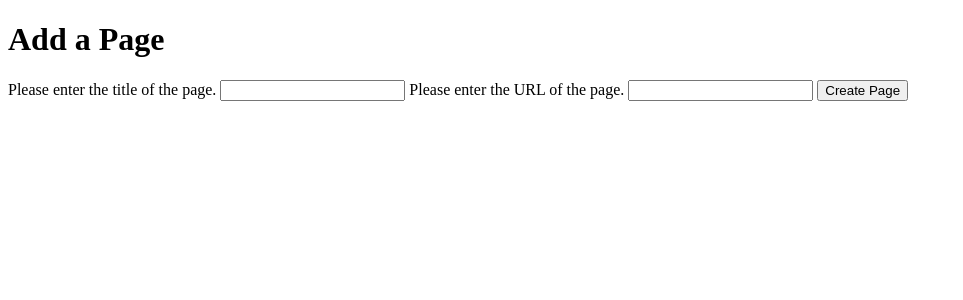
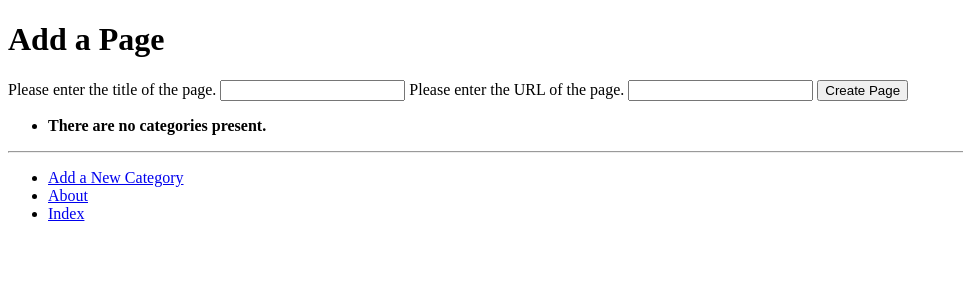
Before and after one commit to dans-acc/twd_lab_work, a Django app: page /rango/category/django/add_page/ in a window 1280 px wide. Shown: the top 300 px of the page, without its empty margins (0-963 px from the left). Run offline with Django 3.2, Linux system fonts and the light colour scheme; data comes from the database, SQL or seed files in the repository.

Commit message:
Finished Chapter 8

```diff
--- /dev/null
+++ b/rango/templatetags/rango_template_tags.py
@@ -0,0 +1,21 @@
+from django import template
+from rango.models import Category
+
+register = template.Library()
+
+'''
+Create custom template tags that are included in the template
+and allow them to request their data.
+
+@register.inclusion_tag() director refers to another new template:
+	"rango/categories.html".
+	Used to render the list of categories you provide in the dictionary
+	that is returned by the function.
+	This can then be injected into the response of the view that initially
+	called the template tag.
+
+Returns a dictionary of all categories.
+'''
+@register.inclusion_tag('rango/categories.html')
+def get_category_list(current_category=None):
+	return {'categories': Category.objects.all(), 'current_category': current_category}
--- a/templates/rango/add_page.html
+++ b/templates/rango/add_page.html
@@ -1,12 +1,16 @@
-<!DOCTYPE html>
-<html>
-<head>
-	<title>Rango</title>
-</head>
-<body>
+{% extends 'rango/base.html' %}
+{% load staticfiles %}
+
+<!-- Override the title of the base template. -->
+{% block title_block %}
+	Add a Page
+{% endblock %}
+
+<!-- Override the block defining the body of the page. -->
+{% block body_block %}
 	<h1>Add a Page</h1>
 	<div>
-		<form id="page_form" method="post" action="/rango/category/{{ category.slug }}/add_page/">
+		<form id="page_form" method="post" action="{% url 'rango:show_category' category.slug %}">
 			{% csrf_token %}
 			{% for hidden in form.hidden_fields %}
 				{{ hidden }}
@@ -19,5 +23,4 @@
 			<input type="submit" name="submit" value="Create Page" />
 		</form>
 	</div>
-</body>
-</html>
+{% endblock %}
--- a/templates/rango/base.html
+++ b/templates/rango/base.html
@@ -1,19 +1,15 @@
 <!DOCTYPE html>
+
 {% load staticfiles %}
-
+{% load rango_template_tags %}
 
 <!-- DOCTYPE html is required to comply with W3C HTML guidelines; otherwise may not work. -->
 
 <html>
 <head lang="en">
 	<meta charset="UTF-8">
-	<title>
-		Rango -
-		{% block title_block %}
-			<!-- Within you can specify what happens when the template block is _not_ overriden. -->
-			How to Tango with Django!
-		{% endblock %}
-	</title>
+	<!-- Within you can specify what happens when the template block is _not_ overriden. -->
+	<title>Rango - {% block title_block %}How to Tango with Django!{% endblock %}</title>
 </head>
 <body>
 	<div>
@@ -25,12 +21,26 @@
 		{% endblock %}
 	</div>
 
+	<div>
+		<!--
+			Can be used to call our new template tag.
+
+			Now all pages inheriting from the base.html template will also
+			include the list of categories.
+
+			Restart the server when you add new tages otherwise Django wont pick them up.
+		 -->
+		{% block sidebar_block %}
+			{% get_category_list category %}
+		{% endblock %}
+	</div>
+
 	<!-- hr/ defines a thematic break - provides visual separation.  -->
 	<hr/>
 
 	<div>
 		<ul>
-			<li><a href="{% url 'rango:add_category' %}"> Add a New Category.</a></li>
+			<li><a href="{% url 'rango:add_category' %}">Add a New Category</a></li>
 			<li><a href="{% url 'rango:about' %}">About</a></li>
 			<li><a href="{% url 'rango:index' %}">Index</a></li>
 		</ul>
--- /dev/null
+++ b/templates/rango/categories.html
@@ -0,0 +1,13 @@
+<ul>
+	{% if category %}
+		{% for c in categories %}
+			{% if c == current_category %}
+				<li><strong><a href="{% url 'rango:show_category' c.slug %}">{{c.name}}</a></strong></li>
+			{% else %}
+				<li><a href="{% url 'rango:show_category' c.slug %}">{{c.name}}</a></li>
+			{% endif %}
+		{% endfor %}
+	{% else %}
+		<li><strong>There are no categories present.</strong></li>
+	{% endif %}
+</ul>
```
Also changed, not shown: templates/rango/about.html (+15 -25 lines), templates/rango/add_category.html (+12 -9 lines), templates/rango/index.html (+11 -27 lines), rango/templatetags/__init__.py (added).
